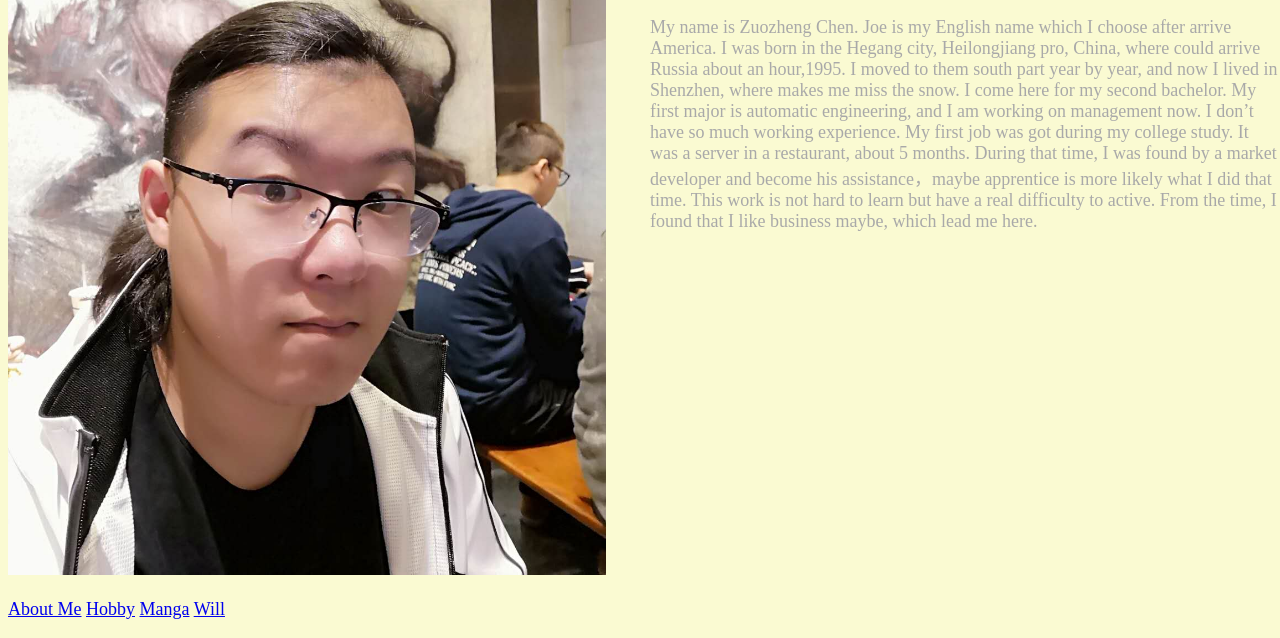
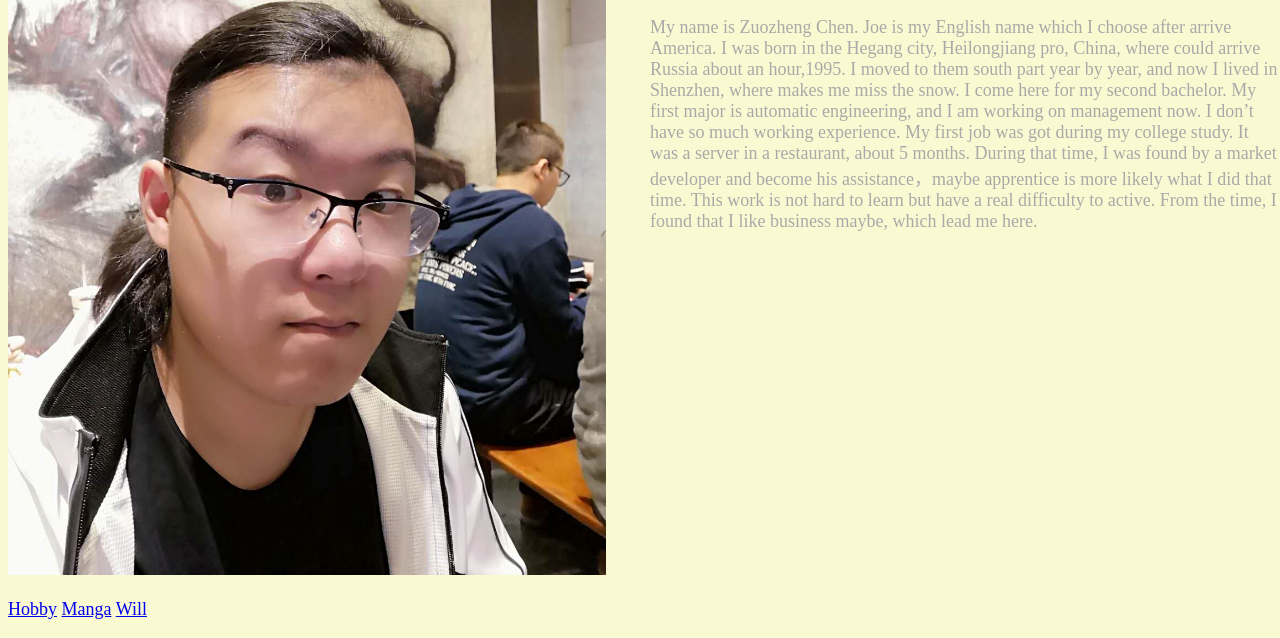
Before and after one commit to GreedyPangda/GreedyPangda.github.io, a plain HTML site: page index.html in a window 1280 px wide. Shown: the part 233-871 px from the top of the page. Drawn offline with Linux system fonts and the light colour scheme.

Commit message:
Add files via upload

```diff
--- a/index.html
+++ b/index.html
@@ -13,7 +13,7 @@
 <div style="left: 650px; position: absolute; top: 250px;">My name is Zuozheng Chen. Joe is my English name which I choose after arrive America. I was born in the Hegang city, Heilongjiang pro, China, where could arrive Russia about an hour,1995. I moved to them south part year by year, and now I lived in Shenzhen, where makes me miss the snow.  I come here for my second bachelor. My first major is automatic engineering, and I am working on management now.
     I don’t have so much working experience. My first job was got during my college study. It was a server in a restaurant, about 5 months. During that time, I was found by a market developer and become his assistance，maybe apprentice is more likely what I did that time. This work is not hard to learn but have a real difficulty to active. From the time, I found that I like business maybe, which lead me here.</div>
 <p>
-    <a href="index.html.html">About Me</a>  <a href="hoby.html">Hobby</a>     <a href="manga.html">Manga</a> <a href="will.html">Will</a>
+      <a href="hoby.html">Hobby</a>     <a href="manga.html">Manga</a> <a href="will.html">Will</a>
 </p>
 </body>
 </html>
```
